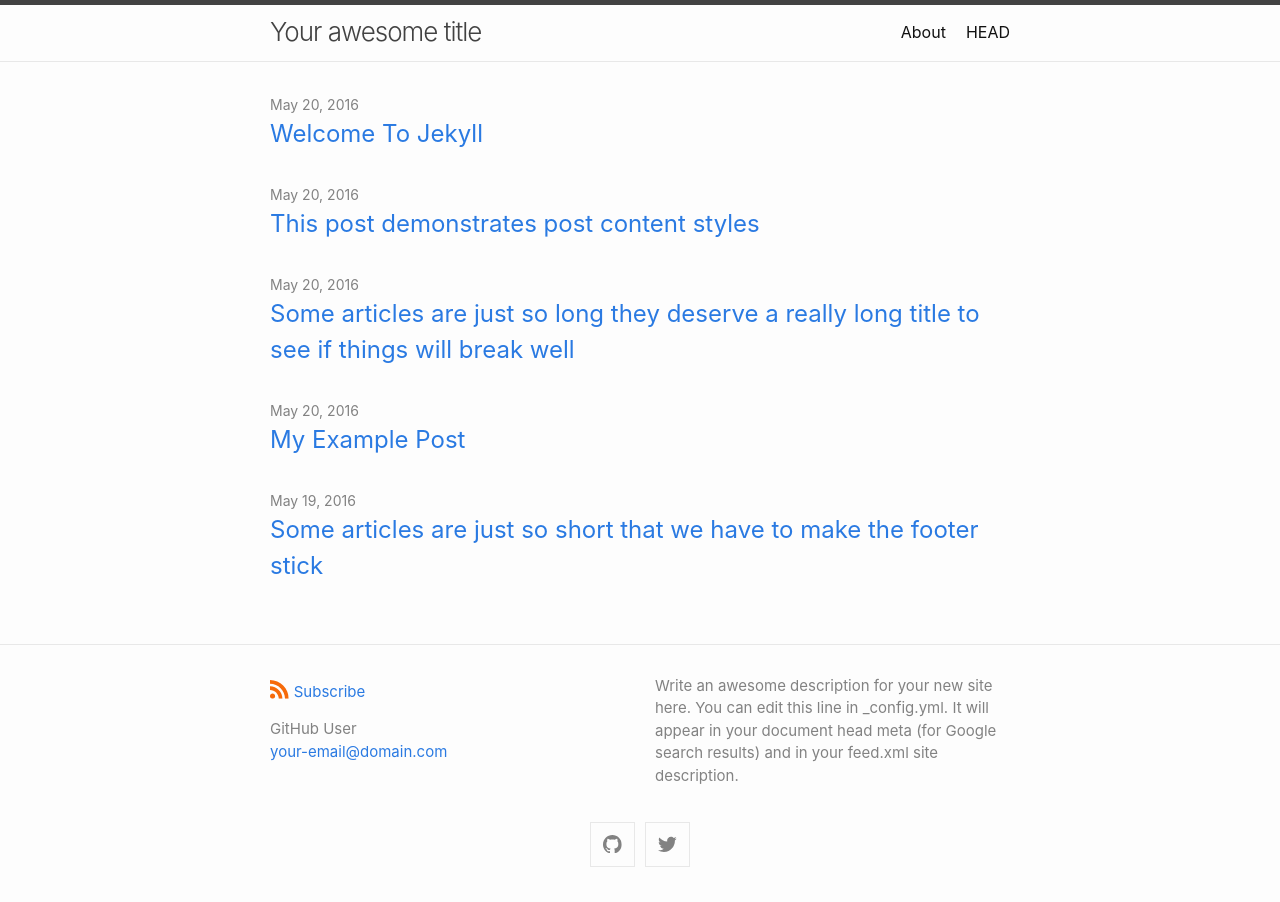
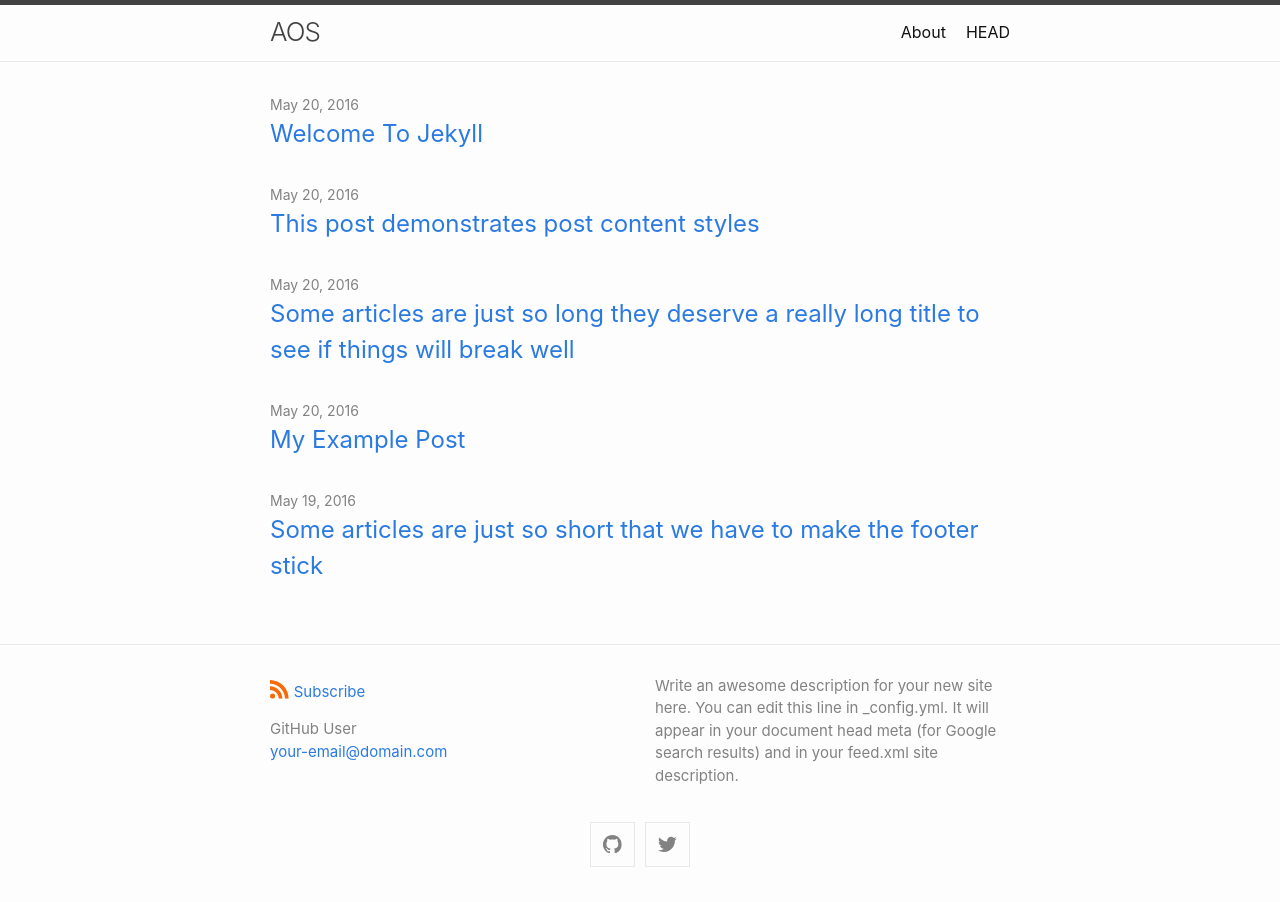
Before and after one commit to maciejczarnacki/AOS, a Jekyll site: the page built from index.md, in a window 1280 px wide. Built offline with Jekyll 4.4.1, drawn with Linux system fonts in a browser that asks for light colours.

Commit message:
Update _config.yml

```diff
--- a/_config.yml
+++ b/_config.yml
@@ -1,4 +1,4 @@
-title: Your awesome title
+title: AOS
 author:
   name: GitHub User
   email: your-email@domain.com
```
